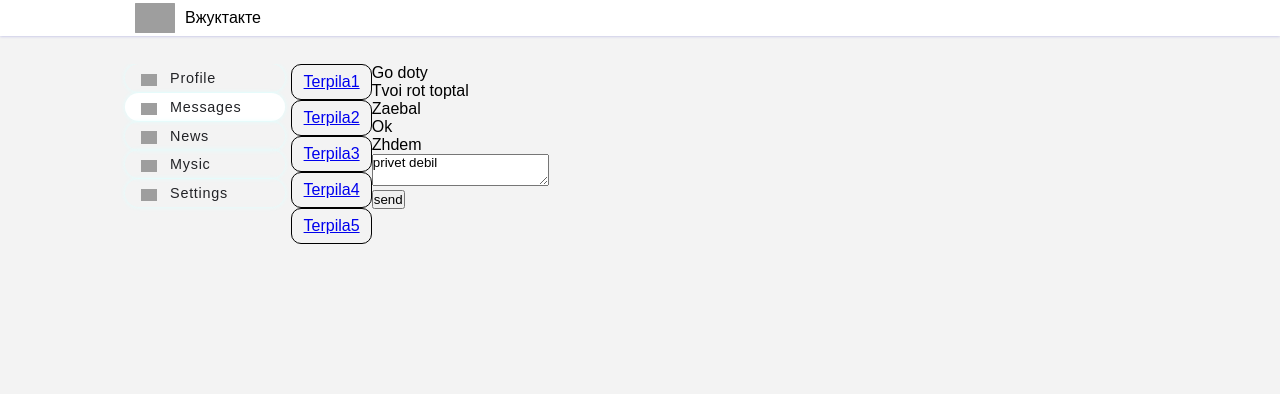
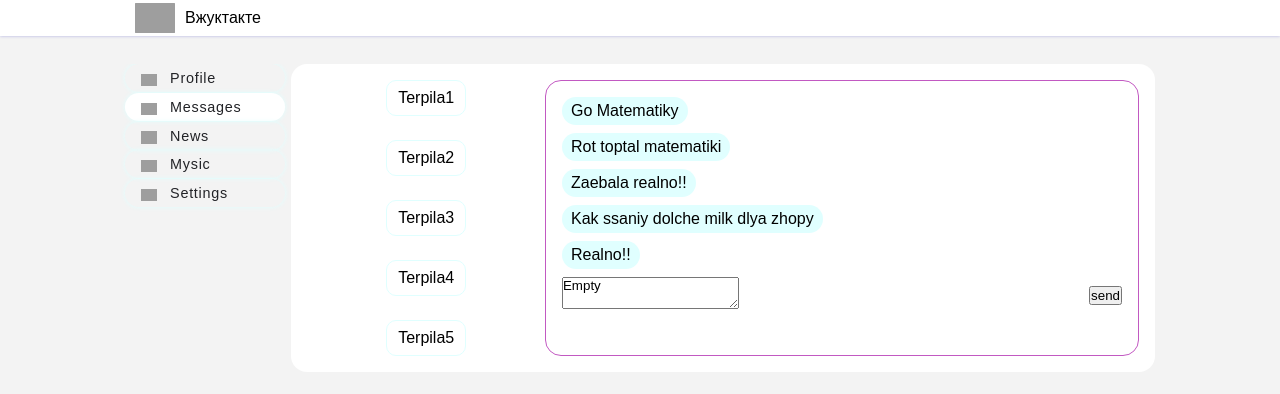
Before and after one commit to jykgol/React_Samurai_course_social_network, a React (Create React App) app: page /messages in a window 1280 px wide. Shown: the top 394 px of the page. Built offline with nearby package versions, Linux system fonts and the light colour scheme; grey boxes are pictures that could not be loaded.

Commit message:
Messages changes     Trying to rebuild messages page based on url     Not working yet     Just changes in general massages page look

```diff
--- a/src/Redux/State.js
+++ b/src/Redux/State.js
@@ -6,7 +6,7 @@ const NewMessageOnChange = "NEW-MESSAGE-ON-CHANGE";
 let store = {
   _state: {
     MessagesPage: {
-      NewMessageText: "privet debil",
+      NewMessageText: "Empty",
       DialogsData: [
         { id: 1, name: 'Terpila1' },
         { id: 2, name: 'Terpila2' },
@@ -15,11 +15,11 @@ let store = {
         { id: 5, name: 'Terpila5' },
       ],
       MessagesData: [
-        { id: 1, message: 'Go doty' },
-        { id: 2, message: 'Tvoi rot toptal' },
-        { id: 3, message: 'Zaebal' },
-        { id: 4, message: 'Ok' },
-        { id: 5, message: 'Zhdem' }
+        { id: 1, message: 'Go Matematiky' },
+        { id: 2, message: 'Rot toptal matematiki' },
+        { id: 3, message: 'Zaebala realno!!' },
+        { id: 4, message: 'Kak ssaniy dolche milk dlya zhopy' },
+        { id: 5, message: 'Realno!!' }
       ],
 
     },
--- a/src/components/Content/Posts/Posts.jsx
+++ b/src/components/Content/Posts/Posts.jsx
@@ -17,7 +17,7 @@ function Posts(props) {
 
     let newPostElement = React.createRef();
 
-  let PostsDataRestore = props.PostsPageData.PostsData.map( el =>  <Post dispatch={props.dispatch} id={el.id} like_count= {el.like_count} text={el.text} imgSrc={el.imgSrc} author={el.author}/> )
+    let PostsDataRestore = props.PostsPageData.PostsData.map(el => <Post dispatch={props.dispatch} id={el.id} like_count={el.like_count} text={el.text} imgSrc={el.imgSrc} author={el.author} />)
 
     return (
         <div className={s.posts}>
--- a/src/components/Dialogs/Dialogs.jsx
+++ b/src/components/Dialogs/Dialogs.jsx
@@ -5,20 +5,21 @@ import { AddNewMessageActionCreator, NewMessageOnChangeActionCreator } from "../
 
 
 
+
 function Dialogs(props) {
 
     let DialogsDataRestore = props.MessagesPage.DialogsData.map(el => {
-    return(
+        return (
             <div className={s.dialog_item}>
                 <NavLink to={"/messages/" + el.id}>{el.name}</NavLink>
             </div>
         )
     })
-  let MessagesDataRestore = props.MessagesPage.MessagesData.map(el => {return(
-    <div className={s.message}>
-      {el.message}
-    </div>
-    )})
+    let MessagesDataRestore = props.MessagesPage.MessagesData.map(el => {
+        return (
+            <div className={s.message}>{el.message}</div>
+        )
+    })
 
     let newMessage = React.createRef();
 
@@ -40,9 +41,9 @@ function Dialogs(props) {
 
             <div className={s.messages}>
                 {MessagesDataRestore}
+                <div className={s.newMessageBox}>
                     <div>
-          <div>
-          <textarea ref={newMessage} value={props.MessagesPage.NewMessageText} onChange={NewMessageOnChange}/>
+                        <textarea ref={newMessage} value={props.MessagesPage.NewMessageText} onChange={NewMessageOnChange} />
                     </div>
                     <div>
                         <button onClick={AddNewMessage}>send</button>
--- a/src/components/Dialogs/Dialogs.module.css
+++ b/src/components/Dialogs/Dialogs.module.css
@@ -5,17 +5,48 @@
     grid-template-columns: 2fr 5fr;
     width: 100%;
     height: 100%;
+    background-color: var(--clr);
+    border-radius: 1em;
+    padding: 1em;
 }
 
 .dialog_items{
-    display: grid;
-    grid-template-rows: repeat(1fr);
+    display: flex;
+    flex-direction: column;
     align-items: center;
-    justify-items: center;
+    gap: 1.5em;
 }
 
 .dialog_item{
     padding: 0.5em 0.7em;
-    border: 1px solid black;
+    border: 1px solid lightcyan;
     border-radius: 10px;
+    text-decoration: none;
 }
+.dialog_item > a{
+    text-decoration: none;
+    color: black;
+}
+
+.messages{
+    display: flex;
+    flex-direction: column;
+    gap: 0.5em;
+    padding-left: 20px;
+    border: 1px solid rgba(177, 42, 177, 0.775);
+    border-radius: 1em;
+    padding: 1em;
+}
+.message{
+    border: 1px solid rgba(224, 255, 255, 0.616);
+    width: fit-content;
+    padding: 0.25em 0.50em;
+    border-radius: 1em;
+    background-color: lightcyan;
+}
+.newMessageBox{
+    display: flex;
+    justify-content: space-between;
+    align-items: center;
+    gap:1.5em;
+}
--- a/src/styles/App.css
+++ b/src/styles/App.css
@@ -11,6 +11,9 @@ body{
     display: flex;
     flex-direction: column;
     gap: 5em;
+}
+.app_wraper_main_content{
+    width: 100%;
 }
 .app_wraper_header{
     position: fixed;
```
Lines whose indentation alone changed are shown as unchanged.
